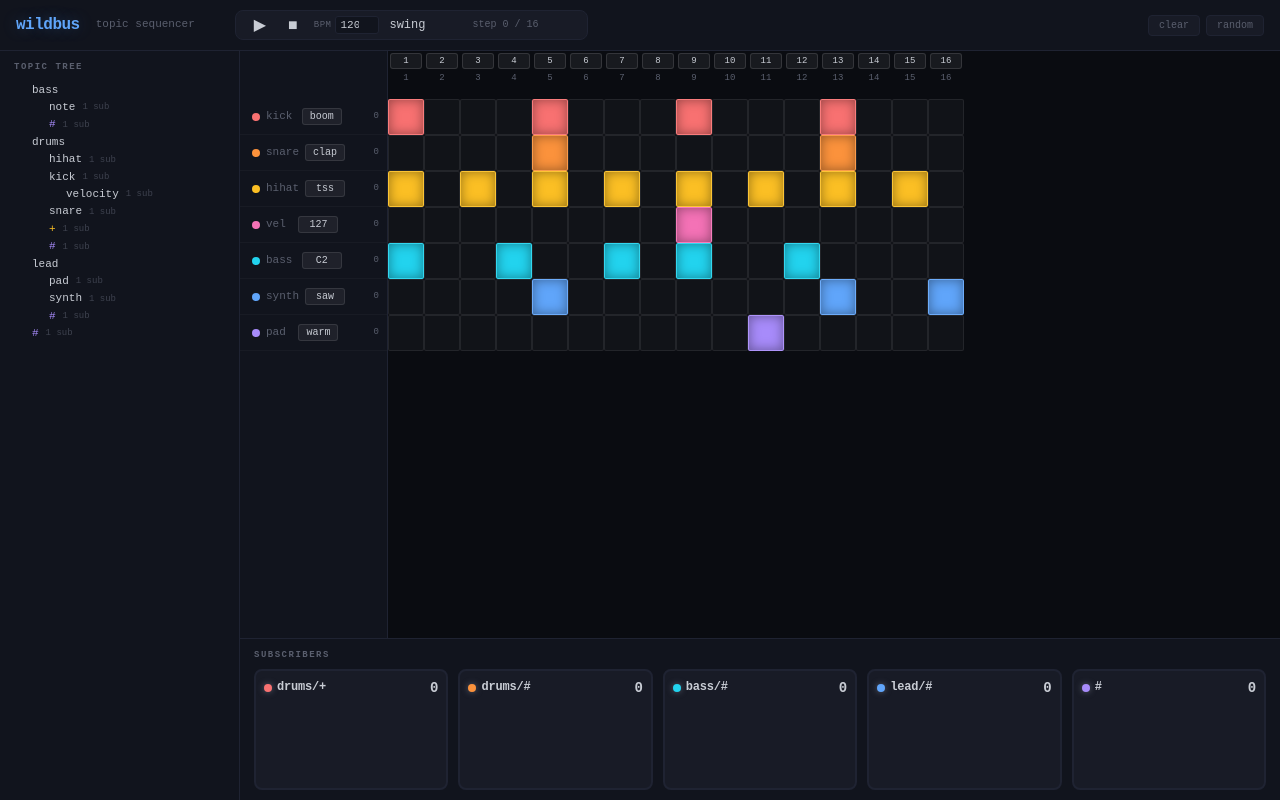
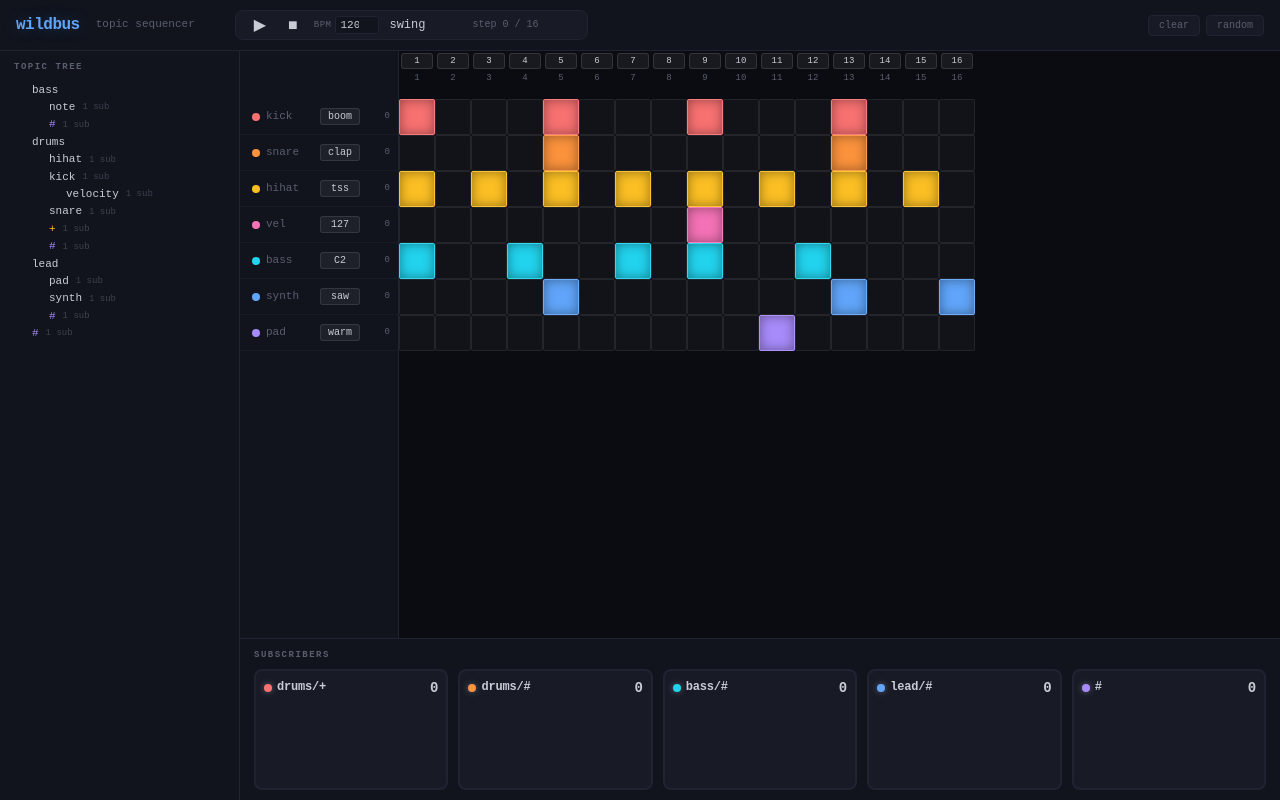
Before and after one commit to Dmytro-Kopylov-personal/wildbus, a website built with Vite: page demo/index.html in a window 1280 px wide. Built offline with nearby package versions, Linux system fonts and the light colour scheme.

Commit message:
Align row payload inputs via fixed-width label text

```diff
--- a/demo/style.css
+++ b/demo/style.css
@@ -287,12 +287,12 @@ main {
 
 .row-label-text {
   flex-shrink: 0;
+  display: inline-block;
+  width: 48px;
 }
 
 .row-payload {
   width: 40px;
-  margin-left: auto;
-  margin-right: 4px;
   background: rgba(255,255,255,0.06);
   border: 1px solid rgba(255,255,255,0.1);
   border-radius: 3px;
```
